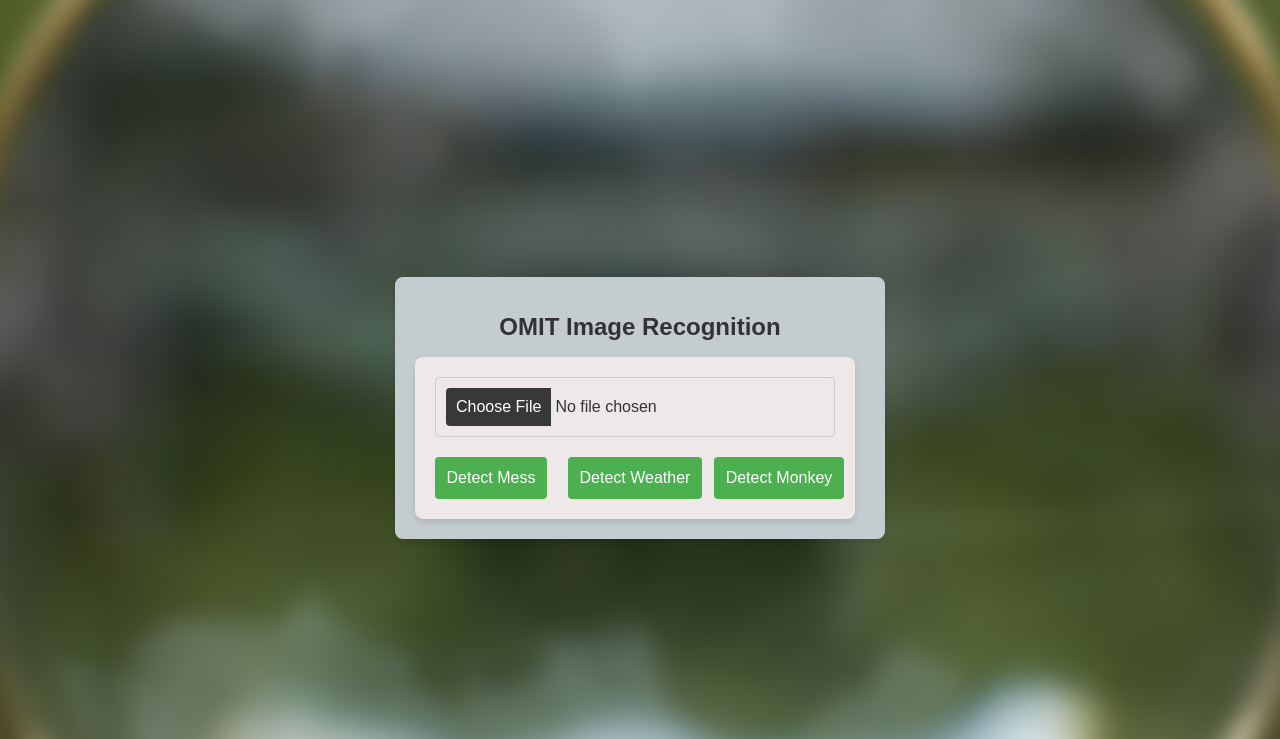
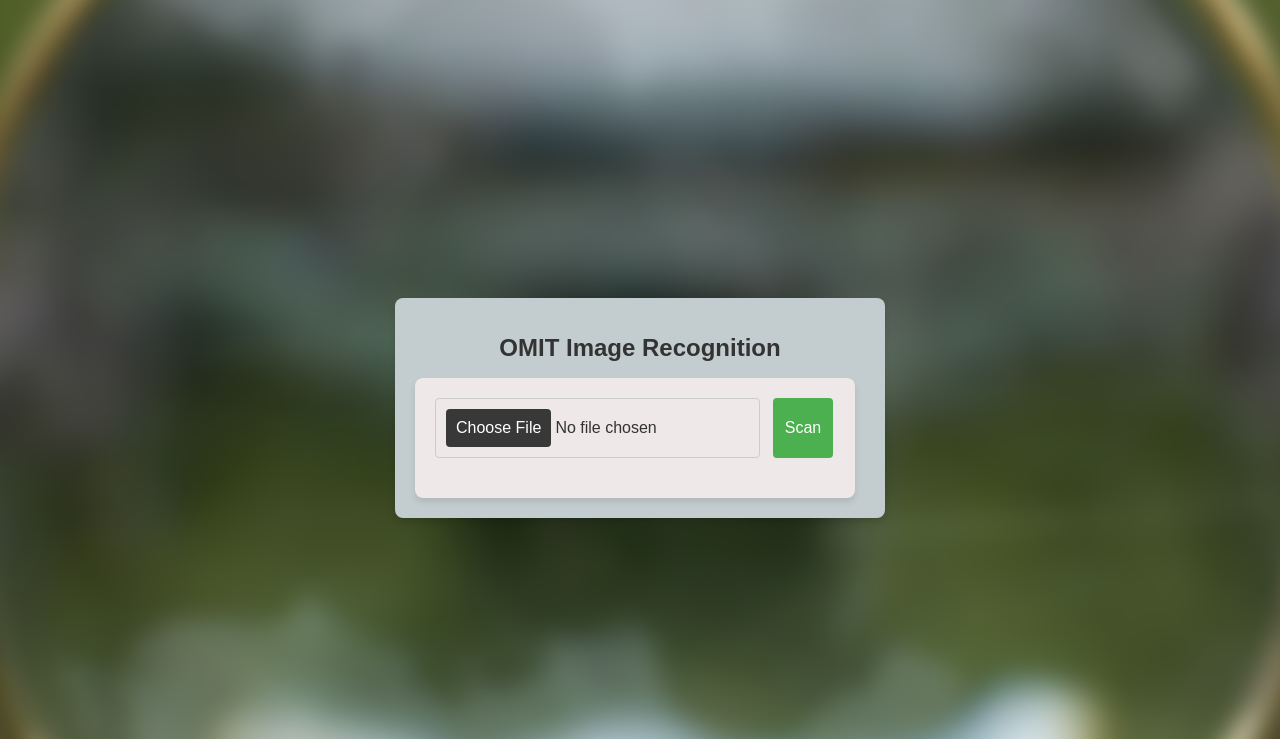
Before and after one commit to j96I/OMIT, a Flask app: page / in a window 1280 px wide. Shown: the top 739 px of the page. Run offline with Flask 3, Linux system fonts and the light colour scheme.

Commit message:
New look

```diff
--- a/src/static/css/styles.css
+++ b/src/static/css/styles.css
@@ -31,7 +31,7 @@ form {
 .upload-container {
     display: grid;
     grid-template-columns: repeat(3, auto);
-    gap: 2rem;
+    gap: 0.8rem;
 }
 
 #form-title {
@@ -69,7 +69,7 @@ input[type='file']::file-selector-button {
     background-color: #383838;
     color: white;
     cursor: pointer;
-    border-radius: 4px 0 0 4px;
+    border-radius: 4px;
 }
 
 input[type='file']::file-selector-button:hover {
--- a/src/templates/index.html
+++ b/src/templates/index.html
@@ -20,26 +20,20 @@
       hx-post="/upload"
       hx-target="#result"
     >
-      <input
-        id="image-input"
-        type="file"
-        name="file"
-        onchange="previewImage(event)">
+      <div class="upload-container">
+        <input
+          id="image-input"
+          type="file"
+          name="file"
+          onchange="previewImage(event)">
+        <button type="submit">Scan</button>
+      </div>
 
       <div id="preview-container"></div>
 
       <div class="upload-container">
         <div id="upload-options">
-          <button type="submit">Detect Mess</button>
           <a id="result"></a>
-        </div>
-
-        <div id="upload-options">
-          <button type="submit">Detect Weather</button>
-        </div>
-
-        <div id="upload-options">
-          <button type="submit">Detect Monkey</button>
         </div>
       </div>
 
```
